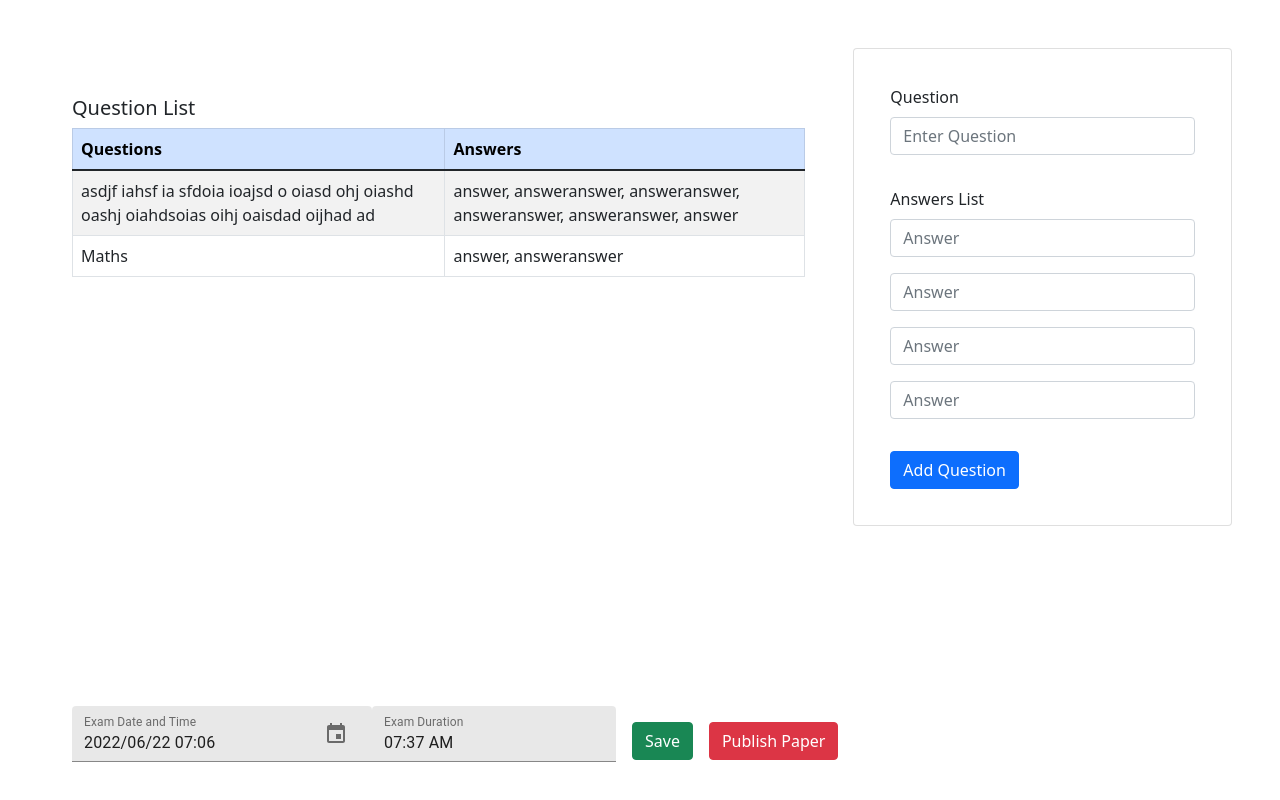
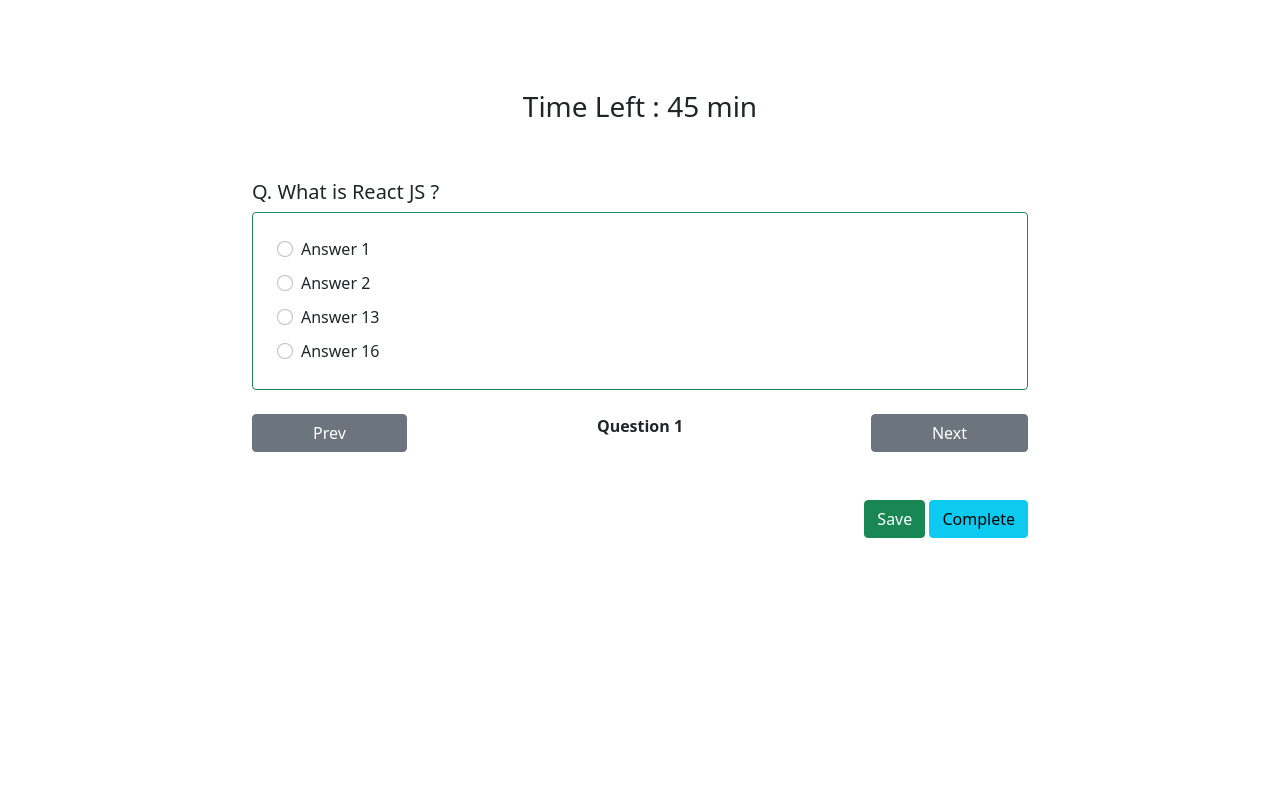
Before and after one commit to Thilinalak/online-exam, a React (Create React App) app: page / in a window 1280 px wide. Built offline with nearby package versions, Linux system fonts and the light colour scheme.

Commit message:
added monitor started exam, st single exam and exam result pages

```diff
--- a/src/App.js
+++ b/src/App.js
@@ -4,8 +4,12 @@
 import { MonitorStartedExam } from "./pages/teacher/MonitorStartedExam";
 // import { Exams } from './pages/student/Exams';
 import { AddNewExam } from "./pages/teacher/AddNewExam";
+import {ExamResults} from './pages/student/ExamResults'
+import {SingleExam} from './pages/student/SingleExam'
 import { MuiPickersUtilsProvider } from '@material-ui/pickers';
 import DateFnsUtils from '@date-io/date-fns';
+
+
 function App() {
   return (
     <MuiPickersUtilsProvider utils={DateFnsUtils}>
@@ -13,8 +17,10 @@
         {/* <Login/> */}
         {/* <Dashboard/> */}
         {/* <Exams/> */}
-        <AddNewExam />
+        {/* <AddNewExam /> */}
         {/* <MonitorStartedExam/> */}
+        {/* <ExamResults/> */}
+        <SingleExam/>
       </div>
       </MuiPickersUtilsProvider>
   );
--- a/src/pages/student/ExamResults.jsx
+++ b/src/pages/student/ExamResults.jsx
@@ -1,7 +1,78 @@
-import React from 'react'
+import { Button, Card, Container, Row, Col } from "react-bootstrap";
 
 export const ExamResults = () => {
   return (
-    <div>ExamResults</div>
-  )
-}
+    <>
+      <Container className="d-flex justify-content-center">
+        <div className="">
+        <Row xs={1} md={2} className="pt-5">
+          <Col className="pt-4">
+            <Card border="success" style={{ width: "33rem", height: "11rem" }}>
+              <Card.Header>
+                <h6>Exam Completed</h6>
+              </Card.Header>
+              <Card.Body className="m-auto">
+                <Card.Text>
+                  <h1 className="text-success">Passed</h1>
+                </Card.Text>
+                <Card.Text>
+                  <h4>A - 90 points</h4>
+                </Card.Text>
+              </Card.Body>
+            </Card>
+            <div className="pt-4">
+            <Card
+              border="success"
+              style={{ width: "33rem", height: "auto" }}>
+              <Card.Header>
+                <h6>Attending Stuednt List</h6>
+              </Card.Header>
+              {/* loop */}
+              <div className="p-3">
+                <Card border="dark" style={{ width: "30.9rem" }}>
+                  <Row>
+                    <Col sm={8}>
+                      <Card.Body>Thilina Lakshan</Card.Body>
+                    </Col>
+                    <Col sm={4}>
+                      <Card.Body className="text-end fw-bold text-success">
+                        Correct
+                      </Card.Body>
+                    </Col>
+                  </Row>
+                </Card>
+              </div>
+              <div className="p-3">
+                <Card border="dark" style={{ width: "30.9rem" }}>
+                  <Row>
+                    <Col sm={8}>
+                      <Card.Body>Thilina Lakshan</Card.Body>
+                    </Col>
+                    <Col sm={4}>
+                      <Card.Body className="text-end fw-bold text-success">
+                        Correct
+                      </Card.Body>
+                    </Col>
+                  </Row>
+                </Card>
+              </div>
+            </Card>
+            </div>
+          </Col>
+
+        </Row>
+
+        <Row>
+          <Col className="pt-4 " style={{}}>
+            <div className="float-start">
+              <Button cls variant="info">
+                Close
+              </Button>
+            </div>
+          </Col>
+        </Row>
+        </div>
+      </Container>
+    </>
+  );
+};
--- a/src/pages/student/SingleExam.jsx
+++ b/src/pages/student/SingleExam.jsx
@@ -1,7 +1,78 @@
-import React from 'react'
+import { Button, Row, Col, Form, Card, Container } from "react-bootstrap";
+
+const styles = {
+  btnpadding: {
+    paddingRight: 60,
+    paddingLeft: 60,
+  },
+  center: {
+    width: "50rem",
+    height: "22rem",
+    paddingTop: 90,
+  },
+
+};
 
 export const SingleExam = () => {
   return (
-    <div>SingleExam</div>
-  )
-}
+    <Container style={styles.center}>
+      <div className="text-center">
+        <h3>Time Left : 45 min</h3>
+      </div>
+      <div>
+        <h5 className="pt-5">Q. What is React JS ?</h5>
+        <Card   border="success"  className="p-4">
+          <Card.Text>
+            <Form.Check type="radio" label="Answer 1" name="group1" id="a1" />
+            <Form.Check
+              className="pt-2"
+              type="radio"
+              label="Answer 2"
+              name="group1"
+              id="a2"
+            />
+            <Form.Check
+              className="pt-2"
+              type="radio"
+              label="Answer 13"
+              name="group1"
+              id="a3"
+            />
+            <Form.Check
+              className="pt-2"
+              type="radio"
+              label="Answer 16"
+              name="group1"
+              id="a4"
+            />
+          </Card.Text>
+        </Card>
+      </div>
+      <div className="pt-4">
+        <Row>
+          <Col>
+            <Button style={styles.btnpadding} variant="secondary">
+              Prev
+            </Button>
+          </Col>
+          <Col className="text-center fw-bold">Question 1</Col>
+          <Col>
+            <div className="float-end">
+              <Button style={styles.btnpadding} variant="secondary">
+                Next
+              </Button>
+            </div>
+          </Col>
+        </Row>
+      </div>
+      <div className="float-end pt-5">
+        <Row>
+          <Col>
+              <Button variant="success">Save</Button>{' '}
+              <Button variant="info">Complete</Button>
+          </Col>
+        </Row>
+      </div>
+    </Container>
+  );
+};
--- a/src/pages/teacher/AddNewExam.jsx
+++ b/src/pages/teacher/AddNewExam.jsx
@@ -15,7 +15,7 @@
       <section className="p-5">
         <Row>
           <Col xs={12} md={8}>
-            <div className="pt-5 p-4">
+            <div className="pt-5">
               <h5>Question List</h5>
               <Table striped bordered hover>
                 <thead>
@@ -26,8 +26,14 @@
                 </thead>
                 <tbody>
                   <tr>
-                    <td>asdjf iahsf ia sfdoia ioajsd o oiasd ohj oiashd oashj oiahdsoias oihj  oaisdad  oijhad ad</td>
-                    <td>answer, answeranswer, answeranswer, answeranswer, answeranswer, answer</td>
+                    <td>
+                      asdjf iahsf ia sfdoia ioajsd o oiasd ohj oiashd oashj
+                      oiahdsoias oihj oaisdad oijhad ad
+                    </td>
+                    <td>
+                      answer, answeranswer, answeranswer, answeranswer,
+                      answeranswer, answer
+                    </td>
                   </tr>
                   <tr>
                     <td>Maths</td>
@@ -36,40 +42,11 @@
                 </tbody>
               </Table>
             </div>
-            <div className="p-4" style={{ position: "absolute", bottom: 0 }}>
-              <MuiPickersUtilsProvider  utils={DateFnsUtils}>
-                <KeyboardDateTimePicker
-                  ampm={false}
-                  label="Exam Date and Time"
-                  inputVariant="filled"
-                  value={selectedDate}
-                  onChange={handleDateChange}
-                  onError={console.log}
-                  disablePast
-                  showTodayButton
-                  format="yyyy/MM/dd HH:MM"
-                />
-                <TimePicker
-                  inputVariant="filled"
-                  label="Exam Duration"
-                  ampm={true}
-                  value={selectedDate}
-                  onChange={handleDateChange}
-                />
-              </MuiPickersUtilsProvider>
-              <Button variant="success" className="m-3">
-                Save
-              </Button>
-              <Button variant="danger" className="">
-                Publish Paper
-              </Button>
-            </div>
 
-            <div></div>
           </Col>
-          <Col xs={6} md={4}>
-            <Card className="p-3">
-              <Form className="p-1">
+          <Col md={4} className="pt-5">
+            <Card border="success" className="p-3">
+              <Form className="">
                 <Form.Group className="p-3">
                   <Form.Label>Question</Form.Label>
                   <Form.Control
@@ -119,6 +96,38 @@
             </Card>
           </Col>
         </Row>
+        <Row>
+          <Col>
+            <div className="p-4">
+              <MuiPickersUtilsProvider utils={DateFnsUtils}>
+                <KeyboardDateTimePicker
+                  ampm={false}
+                  label="Exam Date and Time"
+                  inputVariant="filled"
+                  value={selectedDate}
+                  onChange={handleDateChange}
+                  onError={console.log}
+                  disablePast
+                  showTodayButton
+                  format="yyyy/MM/dd HH:MM"
+                />
+                <TimePicker
+                  inputVariant="filled"
+                  label="Exam Duration"
+                  ampm={true}
+                  value={selectedDate}
+                  onChange={handleDateChange}
+                />
+              </MuiPickersUtilsProvider>
+              <Button variant="success" className="m-3">
+                Save
+              </Button>
+              <Button variant="danger" className="">
+                Publish Paper
+              </Button>
+            </div>
+          </Col>
+        </Row>
       </section>
     </>
   );
--- a/src/pages/teacher/Exams.jsx
+++ b/src/pages/teacher/Exams.jsx
@@ -47,7 +47,7 @@
             </Form>
           </Col>
           <Col sm={4}>
-            <div>
+            <div className="float-end">
               <Button variant="success">New Exam</Button>
             </div>
           </Col>
--- a/src/pages/teacher/MonitorStartedExam.jsx
+++ b/src/pages/teacher/MonitorStartedExam.jsx
@@ -1,6 +1,69 @@
+import { Button, Card, Container, Row, Col } from "react-bootstrap";
 
 export const MonitorStartedExam = () => {
   return (
-    <div>MonitorStartedExam</div>
-  )
-}
+    <>
+      <Container className="p-4">
+        <Row xs={1} md={2} className="pt-5">
+          <Col className="pt-4">
+            <Card border="success" style={{ width: "33rem", height: "11rem" }}>
+              <Card.Header>
+                <h6>Exam Completed</h6>
+              </Card.Header>
+              <Card.Body className="m-auto">
+                <Card.Text>
+                  <h1>10 / 20</h1>
+                </Card.Text>
+                <Card.Text>
+                  <h4>Time Left : 21 min</h4>
+                </Card.Text>
+              </Card.Body>
+            </Card>
+            <div className="pt-4">
+              <Card
+                border="success"
+                style={{ width: "33rem", height: "11rem" }}
+              >
+                <Card.Body className="pt-4">
+                  <Card.Title>Exam Started Time :</Card.Title>
+                  <Card.Title>Exam Ending Time :</Card.Title>
+                </Card.Body>
+              </Card>
+            </div>
+          </Col>
+          <Col className="pt-4">
+            <Card
+              border="success"
+              style={{ width: "33rem", height: "23.5rem" }}>
+              <Card.Header>
+                <h6>Attending Stuednt List</h6>
+              </Card.Header>
+              {/* loop */}
+              <div className="p-3">
+                <Card border="dark" style={{ width: "30.9rem" }}>
+                  <Row>
+                    <Col sm={8}>
+                      <Card.Body>Thilina Lakshan</Card.Body>
+                    </Col>
+                    <Col sm={4}>
+                      <Card.Body className="text-end fw-bold text-success">
+                        Completed
+                      </Card.Body>
+                    </Col>
+                  </Row>
+                </Card>
+              </div>
+            </Card>
+          </Col>
+        </Row>
+        <div className="float-end pt-4">
+        <Row>
+          <Col>
+              <Button variant="danger">End Exam</Button>
+          </Col>
+        </Row>
+      </div>
+      </Container>
+    </>
+  );
+};
```
